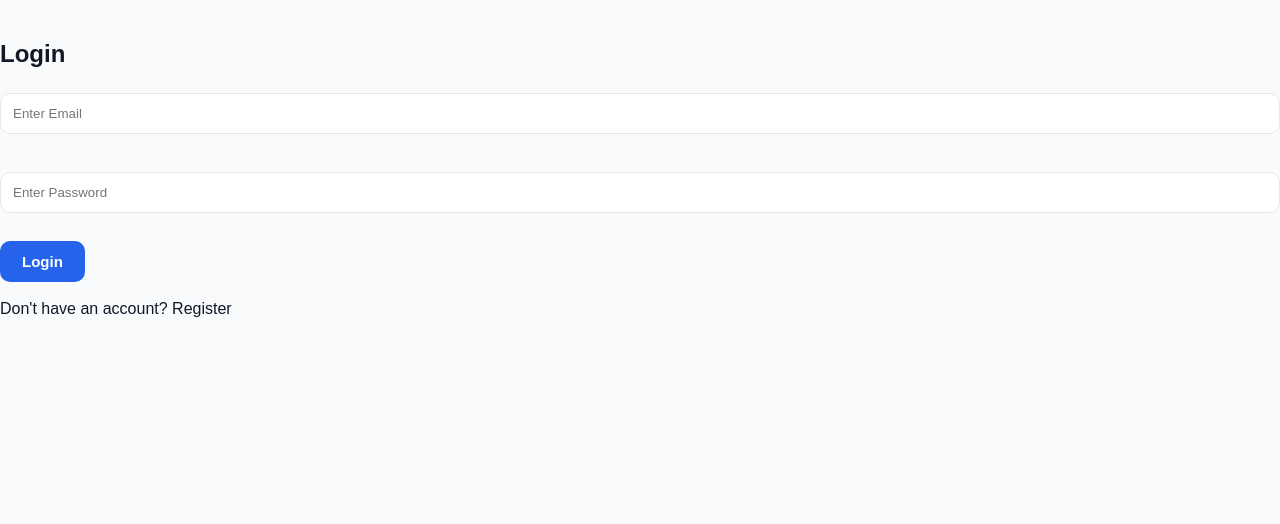
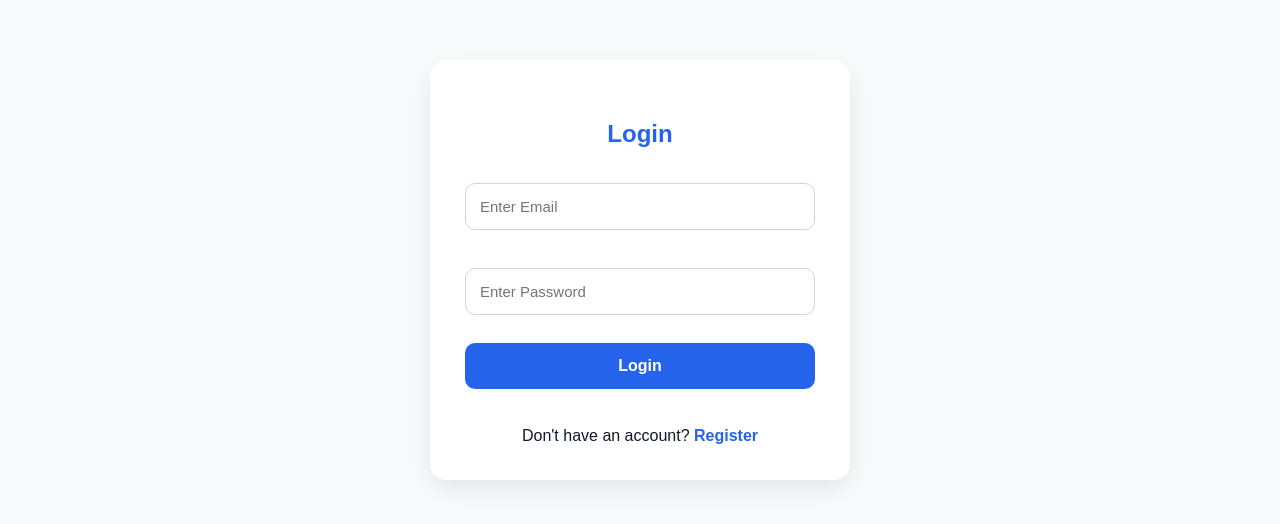
Before and after one commit to Harpreet28082006/CampusCrate, a React (Vite) app in the folder client/: page /login in a window 1280 px wide. Shown: the top 524 px of the page. Built offline with nearby package versions, Linux system fonts and the light colour scheme.

Commit message:
feat: add loading state to login form

```diff
--- a/client/src/pages/Login/Login.css
+++ b/client/src/pages/Login/Login.css
@@ -0,0 +1,67 @@
+.login-page {
+  max-width: 420px;
+  margin: 60px auto;
+  padding: 35px;
+  background: #fff;
+  border-radius: 16px;
+  box-shadow: 0 10px 25px rgba(0, 0, 0, 0.08);
+}
+
+.login-page h2 {
+  text-align: center;
+  margin-bottom: 25px;
+  color: var(--primary);
+}
+
+.login-page input {
+  width: 100%;
+  padding: 14px;
+  border: 1px solid #d1d5db;
+  border-radius: 10px;
+  font-size: 15px;
+  box-sizing: border-box;
+  transition: 0.3s;
+}
+
+.login-page input:focus {
+  outline: none;
+  border-color: var(--primary);
+  box-shadow: 0 0 0 4px rgba(37, 99, 235, 0.12);
+}
+
+.login-btn {
+  width: 100%;
+  padding: 14px;
+  background: var(--primary);
+  color: white;
+  border: none;
+  border-radius: 10px;
+  font-size: 16px;
+  font-weight: 600;
+  cursor: pointer;
+  transition: 0.3s;
+}
+
+.login-btn:hover:not(:disabled) {
+  transform: translateY(-2px);
+}
+
+.login-btn:disabled {
+  background: #9ca3af;
+  cursor: not-allowed;
+}
+
+.login-page p {
+  text-align: center;
+  margin-top: 20px;
+}
+
+.login-page a {
+  color: var(--primary);
+  text-decoration: none;
+  font-weight: 600;
+}
+
+.login-page a:hover {
+  text-decoration: underline;
+}
--- a/client/src/pages/Login/Login.jsx
+++ b/client/src/pages/Login/Login.jsx
@@ -3,10 +3,12 @@ import { useNavigate, Link } from "react-router-dom";
 import axios from "axios";
 import toast from "react-hot-toast";
 import Button from "../../components/Button/Button";
+import "./Login.css";
 
 function Login() {
   const navigate = useNavigate();
 
+const [loading, setLoading] = useState(false);
   const [formData, setFormData] = useState({
     email: "",
     password: "",
@@ -43,6 +45,7 @@ function Login() {
       return toast.error("Password must be at least 6 characters.");
     }
 
+    setLoading(true);
     try {
       const { data } = await axios.post(
         "http://localhost:5000/api/auth/login",
@@ -60,12 +63,14 @@ function Login() {
       navigate("/dashboard");
     } catch (err) {
       toast.error(err.response?.data?.message || "Login failed.");
-    }
+    }finally {
+  setLoading(false);
+}
   };
 
   return (
-    <section>
-      <h1>Login</h1>
+    <section className="login-page">
+      <h2>Login</h2>
 
       <form onSubmit={handleSubmit}>
         <input
@@ -92,7 +97,13 @@ function Login() {
         <br />
         <br />
 
-        <Button text="Login" type="submit" />
+        <button
+  type="submit"
+  disabled={loading}
+  className="login-btn"
+>
+  {loading ? "Logging in..." : "Login"}
+</button>
       </form>
 
       <br />
```
